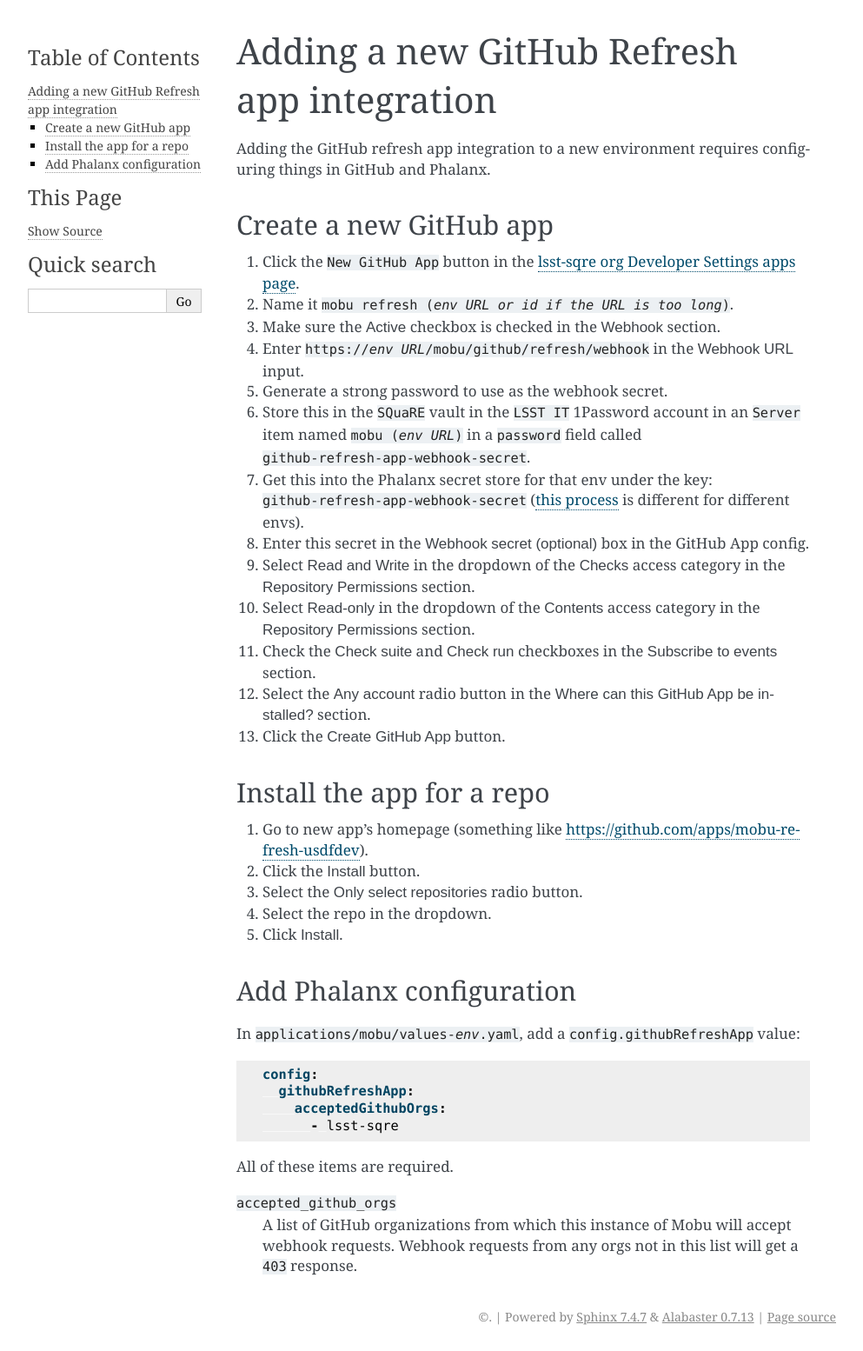
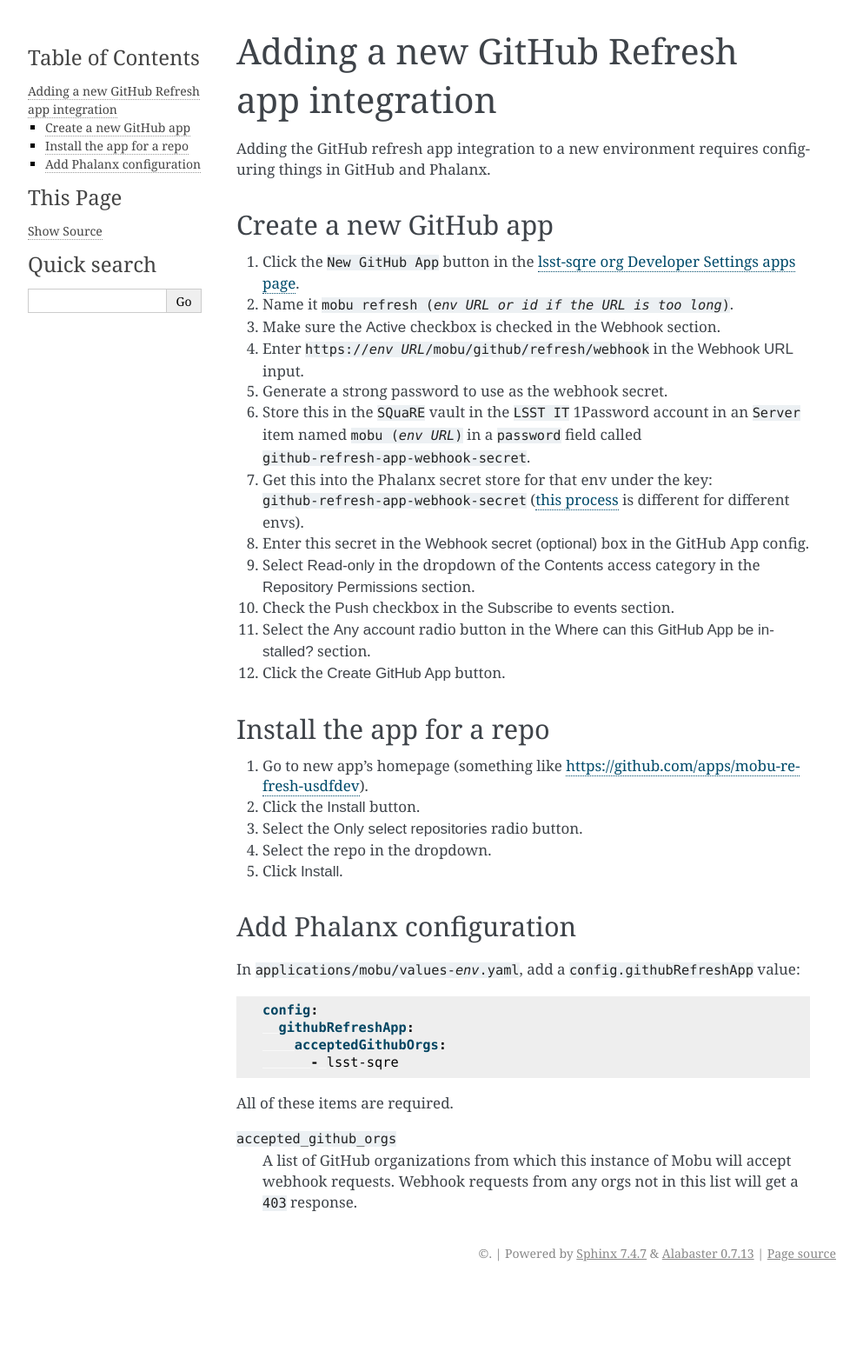
Before and after one commit to lsst-sqre/mobu, a Sphinx documentation site: the page built from docs/operations/github_refresh_app.rst, in a window 1280 px wide. Shown: the whole page at 87% size, without its empty margins (148-1141 px from the left). Built offline with Sphinx 7.4.7, drawn with Linux system fonts in a browser that asks for light colours; after the commit the page ends 1481 px from its top, so only the background shows below that.

Commit message:
DM-44635: Fix github refresh app docs

```diff
--- a/docs/operations/github_refresh_app.rst
+++ b/docs/operations/github_refresh_app.rst
@@ -16,9 +16,8 @@ Create a new GitHub app
 #. Store this in the ``SQuaRE`` vault in the ``LSST IT`` 1Password account in an ``Server`` item named :samp:`mobu ({env URL})` in a ``password`` field called ``github-refresh-app-webhook-secret``.
 #. Get this into the Phalanx secret store for that env under the key: ``github-refresh-app-webhook-secret`` (`this process <https://phalanx.lsst.io/admin/add-new-secret.html>`__ is different for different envs).
 #. Enter this secret in the :guilabel:`Webhook secret (optional)` box in the GitHub App config.
-#. Select :menuselection:`Read and Write` in the dropdown of the :guilabel:`Checks` access category in the :guilabel:`Repository Permissions` section.
 #. Select :menuselection:`Read-only` in the dropdown of the :guilabel:`Contents` access category in the :guilabel:`Repository Permissions` section.
-#. Check the :guilabel:`Check suite` and :guilabel:`Check run` checkboxes in the :guilabel:`Subscribe to events` section.
+#. Check the :guilabel:`Push` checkbox in the :guilabel:`Subscribe to events` section.
 #. Select the :guilabel:`Any account` radio button in the :guilabel:`Where can this GitHub App be installed?` section.
 #. Click the :guilabel:`Create GitHub App` button.
 
```
